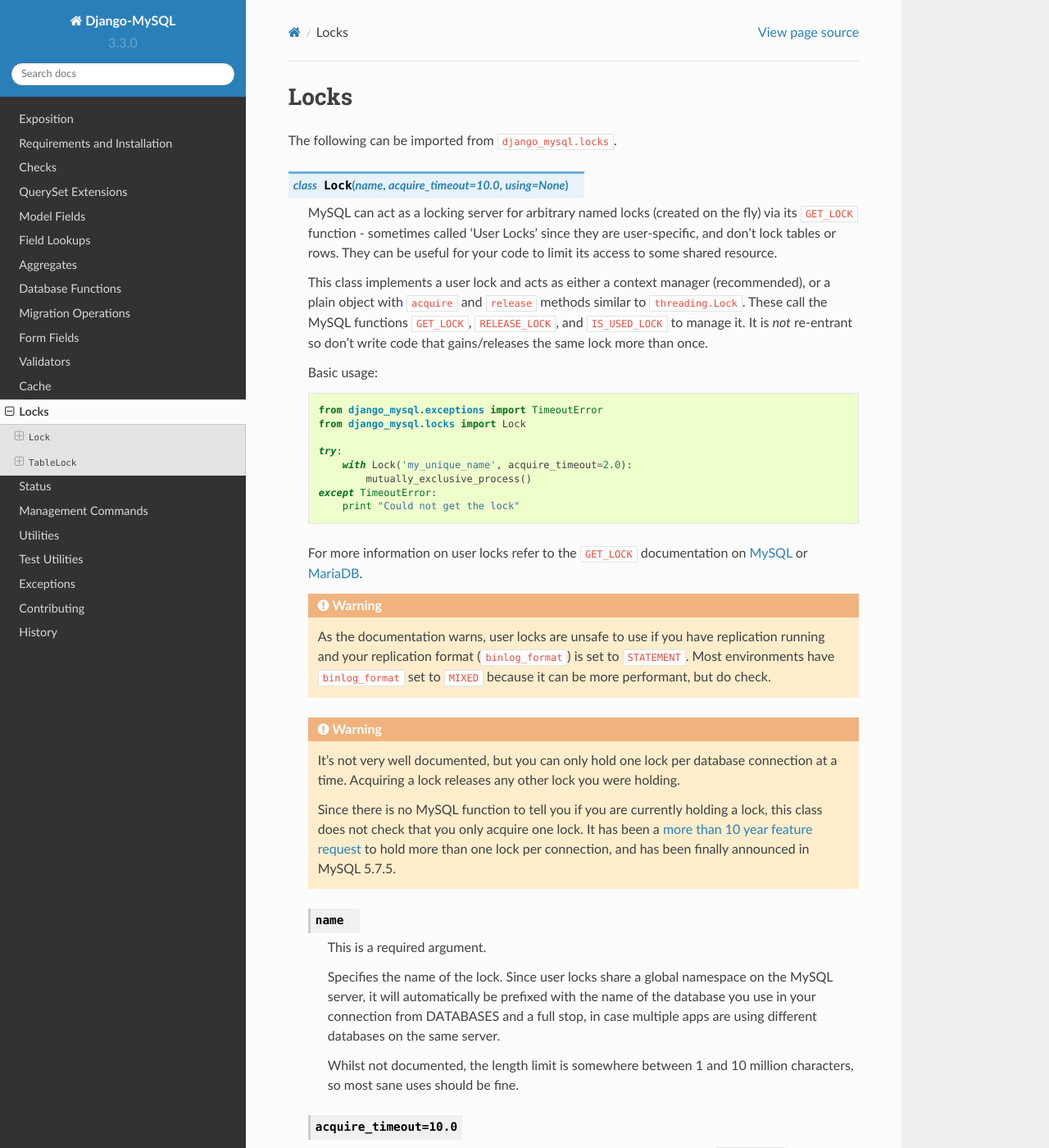
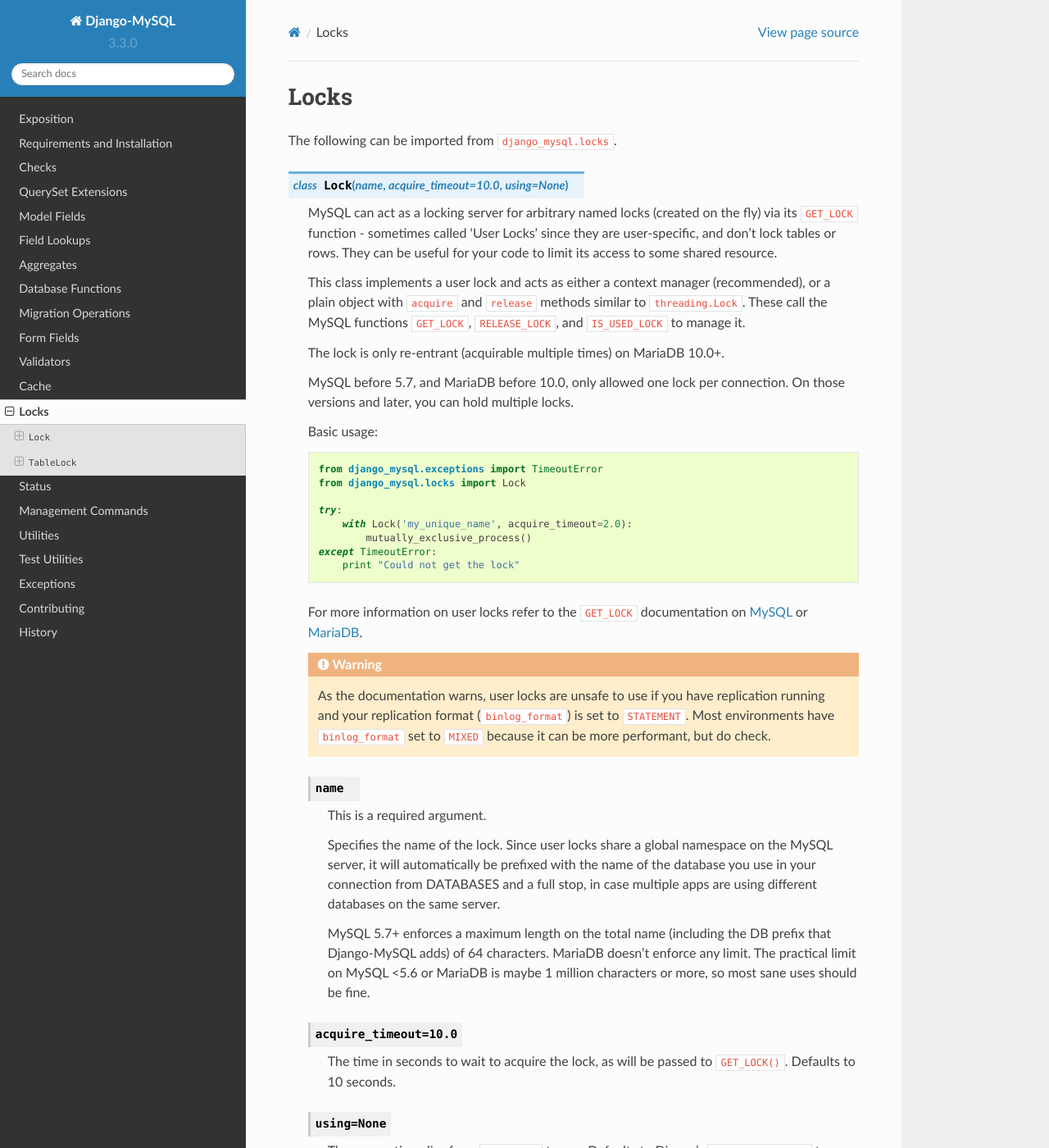
Before and after one commit to adamchainz/django-mysql, a Sphinx documentation site: the page built from docs/locks.rst, in a window 1280 px wide and 1400 px high. Shown: the whole window at 82% size. Built offline with Sphinx 7.4.7 and the Read the Docs theme 2.0.0, drawn with Linux system fonts in a browser that asks for light colours.

Commit message:
Update Lock documentation
Fixes #507.

```diff
--- a/docs/locks.rst
+++ b/docs/locks.rst
@@ -18,8 +18,12 @@ The following can be imported from ``django_mysql.locks``.
     This class implements a user lock and acts as either a context manager
     (recommended), or a plain object with ``acquire`` and ``release`` methods
     similar to ``threading.Lock``. These call the MySQL functions ``GET_LOCK``,
-    ``RELEASE_LOCK``, and ``IS_USED_LOCK`` to manage it. It is *not* re-entrant
-    so don't write code that gains/releases the same lock more than once.
+    ``RELEASE_LOCK``, and ``IS_USED_LOCK`` to manage it.
+
+    The lock is only re-entrant (acquirable multiple times) on MariaDB 10.0+.
+
+    MySQL before 5.7, and MariaDB before 10.0, only allowed one lock per
+    connection. On those versions and later, you can hold multiple locks.
 
     Basic usage:
 
@@ -46,18 +50,6 @@ The following can be imported from ``django_mysql.locks``.
         set to ``STATEMENT``. Most environments have ``binlog_format`` set to
         ``MIXED`` because it can be more performant, but do check.
 
-    .. warning::
-
-        It's not very well documented, but you can only hold one lock per
-        database connection at a time. Acquiring a lock releases any other lock
-        you were holding.
-
-        Since there is no MySQL function to tell you if you are currently
-        holding a lock, this class does not check that you only acquire one
-        lock. It has been a `more than 10 year feature request
-        <http://bugs.mysql.com/bug.php?id=1118>`_ to hold more than one lock
-        per connection, and has been finally announced in MySQL 5.7.5.
-
     .. attribute:: name
 
         This is a required argument.
@@ -68,8 +60,10 @@ The following can be imported from ``django_mysql.locks``.
         a full stop, in case multiple apps are using different databases on the
         same server.
 
-        Whilst not documented, the length limit is somewhere between 1 and 10
-        million characters, so most sane uses should be fine.
+        MySQL 5.7+ enforces a maximum length on the total name (including the
+        DB prefix that Django-MySQL adds) of 64 characters. MariaDB doesn't
+        enforce any limit. The practical limit on MySQL <5.6 or MariaDB is
+        maybe 1 million characters or more, so most sane uses should be fine.
 
     .. attribute:: acquire_timeout=10.0
 
```
